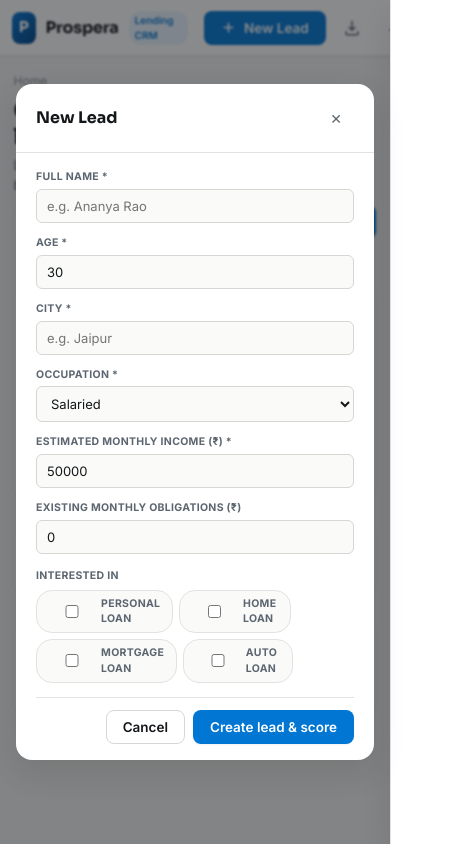
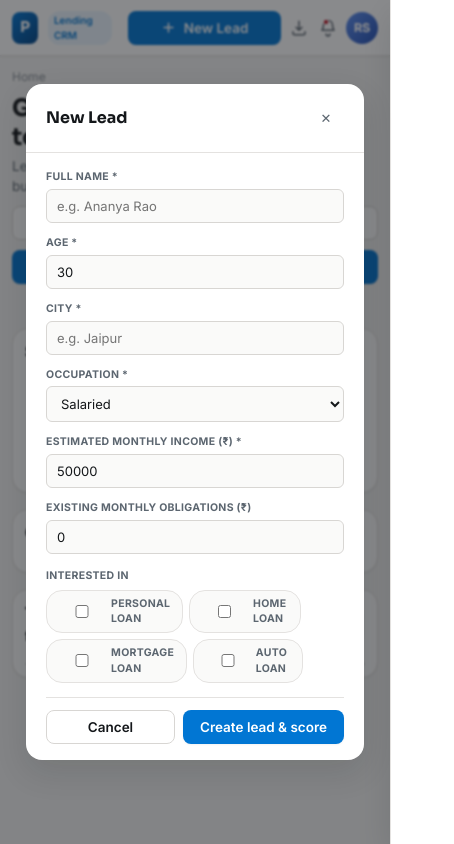
Before and after one commit to Manan-Chawla/Prospera, a plain HTML site: page frontend/index.html in a window 390 px wide. Both pictures are taken after a click on the button "New Lead". Shown: the whole page, 454 px wide, since content can reach past the window. Drawn offline with Linux system fonts and the light colour scheme; no server answers.

Commit message:
Update styles.css

```diff
--- a/frontend/styles.css
+++ b/frontend/styles.css
@@ -36,7 +36,7 @@
   --shadow-lg: 0 12px 32px rgba(20, 23, 26, 0.12);
 
   --topbar-height: 56px;
-  --sidebar-width: 240px;
+  --sidebar-width: clamp(220px, 18vw, 260px);
 }
 
 /* ============ Core Reset ============ */
@@ -48,7 +48,7 @@ body {
   font-family: var(--body);
   -webkit-font-smoothing: antialiased;
   -moz-osx-font-smoothing: grayscale;
-  font-size: 14px;
+  font-size:clamp(14px,1vw,16px);
   line-height: 1.5;
   overflow-x: hidden;
 }
@@ -72,7 +72,7 @@ a:focus-visible, button:focus-visible, select:focus-visible, input:focus-visible
   border-bottom: 1px solid var(--border);
   display: flex;
   align-items: center;
-  padding: 0 1rem;
+  padding:0 clamp(12px,3vw,24px);
   gap: 1rem;
   position: sticky;
   top: 0;
@@ -106,7 +106,7 @@ a:focus-visible, button:focus-visible, select:focus-visible, input:focus-visible
 
 .topbar-search {
   flex: 1;
-  max-width: 480px;
+  max-width:min(480px,45vw);
   display: flex;
   align-items: center;
   gap: 8px;
@@ -246,7 +246,7 @@ a:focus-visible, button:focus-visible, select:focus-visible, input:focus-visible
 .status-sub { font-size: 11px; color: var(--text-3); }
 
 /* ============ Content Workspace ============ */
-.main { flex: 1; padding: 1.5rem 2rem; max-width: 1440px; margin: 0 auto; width: 100%; }
+.main { flex: 1; padding:clamp(16px,2vw,32px); max-width: 1440px; margin: 0 auto; width: 100%; }
 .view { display: none; }
 .view.active { display: block; animation: fadeUp .2s cubic-bezier(0.16, 1, 0.3, 1); }
 @keyframes fadeUp { from { opacity: 0; transform: translateY(4px); } to { opacity: 1; transform: translateY(0); } }
@@ -268,7 +268,7 @@ a:focus-visible, button:focus-visible, select:focus-visible, input:focus-visible
   background: var(--surface); border: 1px solid var(--border); border-left: 3px solid var(--kpi-accent, var(--brand));
   border-radius: var(--radius); padding: 16px; box-shadow: var(--shadow-sm);
 }
-.kpi-label { font-size: 11px; color: var(--text-2); font-weight: 700; text-transform: uppercase; letter-spacing: 0.5px; }
+.kpi-label { font-size:clamp(1.6rem,3vw,2rem); color: var(--text-2); font-weight: 700; text-transform: uppercase; letter-spacing: 0.5px; }
 .kpi-value { font-family: var(--display); font-size: 24px; font-weight: 700; margin-top: 4px; line-height: 1.2; }
 .kpi-sub { font-size: 12px; color: var(--text-3); margin-top: 4px; }
 .kpi-sub.pos { color: var(--success); font-weight: 600; }
@@ -590,3 +590,197 @@ table.crm-table tbody td { padding: 12px 14px; border-bottom: 1px solid var(--bo
 
   .drawer { width: 100%; }
 }
+
+
+
+/* ===============================
+   RESPONSIVE IMPROVEMENTS
+================================ */
+
+/* Large Tablet */
+@media (max-width:1024px){
+
+.main{
+padding:20px;
+}
+
+.page-title-row{
+flex-direction:column;
+align-items:flex-start;
+}
+
+.title-actions{
+width:100%;
+flex-wrap:wrap;
+}
+
+.card{
+padding:16px;
+}
+
+}
+
+/* Tablet */
+
+@media (max-width:768px){
+
+.topbar-search{
+display:none;
+}
+
+.sidebar{
+position:fixed;
+left:-100%;
+top:56px;
+height:calc(100vh - 56px);
+width:260px;
+transition:.3s;
+z-index:100;
+}
+
+.sidebar.show{
+left:0;
+}
+
+.main{
+padding:16px;
+}
+
+.kpi-row,
+.grid-2,
+.product-grid,
+.method-grid,
+.kanban-board{
+
+grid-template-columns:1fr;
+
+}
+
+.filter-bar{
+
+flex-direction:column;
+align-items:stretch;
+
+}
+
+.filter-group{
+
+width:100%;
+
+}
+
+.filter-group select{
+
+width:100%;
+
+}
+
+.title-actions{
+
+display:grid;
+
+grid-template-columns:1fr 1fr;
+
+gap:10px;
+
+}
+
+.drawer{
+
+width:100%;
+
+}
+
+}
+
+/* Mobile */
+
+@media (max-width:576px){
+
+.topbar{
+
+padding:0 12px;
+
+}
+
+.brand-name{
+
+display:none;
+
+}
+
+.page-title-row h1{
+
+font-size:1.5rem;
+
+}
+
+.card{
+
+padding:14px;
+
+}
+
+.btn{
+
+width:100%;
+
+}
+
+.title-actions{
+
+grid-template-columns:1fr;
+
+}
+
+.crm-table{
+
+font-size:12px;
+
+}
+
+.modal{
+
+width:100%;
+
+margin:10px;
+
+}
+
+}
+
+/* Small Mobile */
+
+@media (max-width:400px){
+
+body{
+
+font-size:13px;
+
+}
+
+.main{
+
+padding:12px;
+
+}
+
+.kpi-card{
+
+padding:12px;
+
+}
+
+.card{
+
+padding:12px;
+
+}
+
+.histogram{
+
+height:100px;
+
+}
+
+}
```
